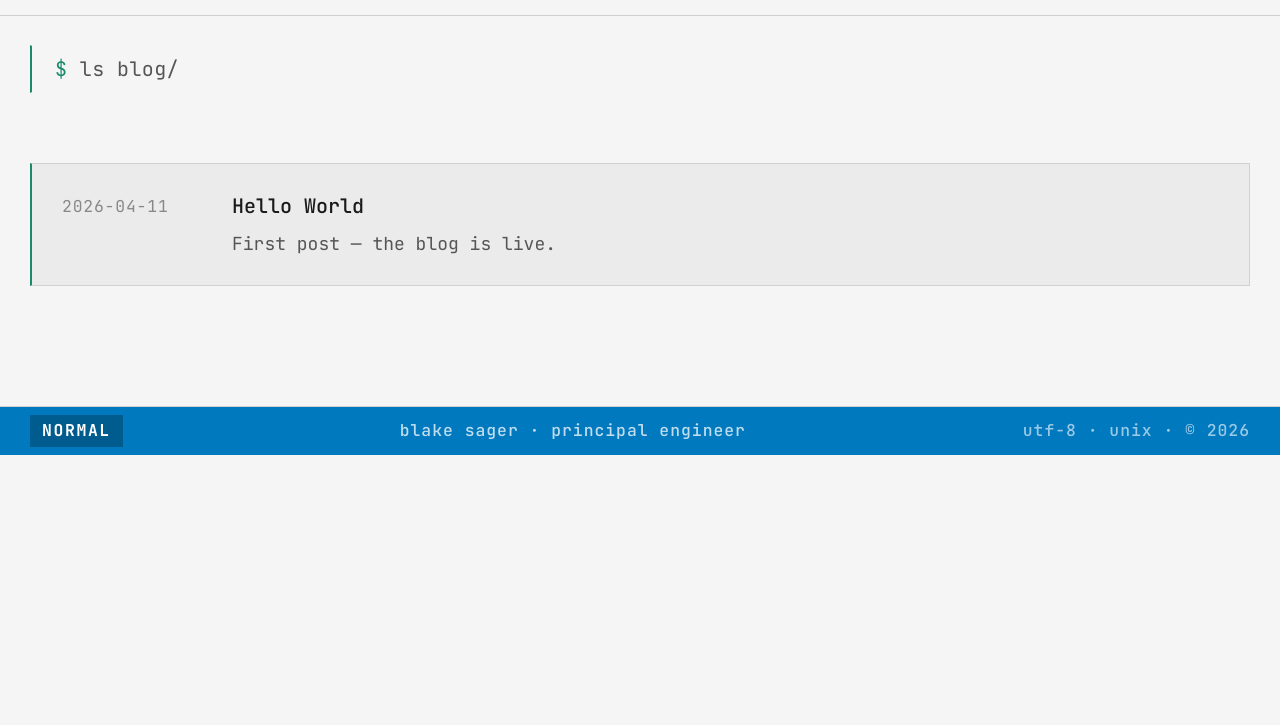
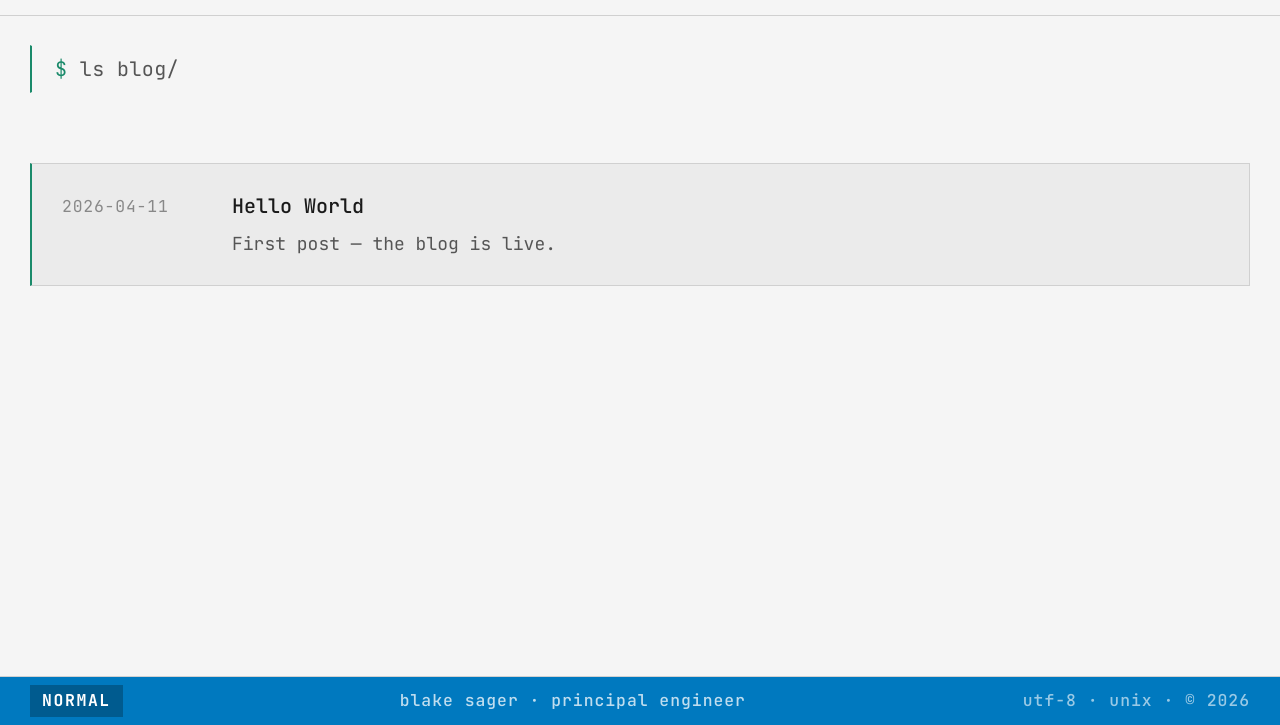
Before and after one commit to chasingSublimity/chasingSublimity.github.io, an Astro site: page /blog in a window 1280 px wide. Shown: the part 75-800 px from the top of the page. Built offline with nearby package versions, Linux system fonts and the light colour scheme; Astro itself is replaced by a stand-in of ours.

Commit message:
fix: sticky footer on short pages via flex body

```diff
--- a/src/styles/global.css
+++ b/src/styles/global.css
@@ -82,6 +82,13 @@ body {
     line-height: 1.7;
     -webkit-font-smoothing: antialiased;
     -moz-osx-font-smoothing: grayscale;
+    display: flex;
+    flex-direction: column;
+    min-height: 100dvh;
+}
+
+#main {
+    flex: 1;
 }
 
 .container {
```
